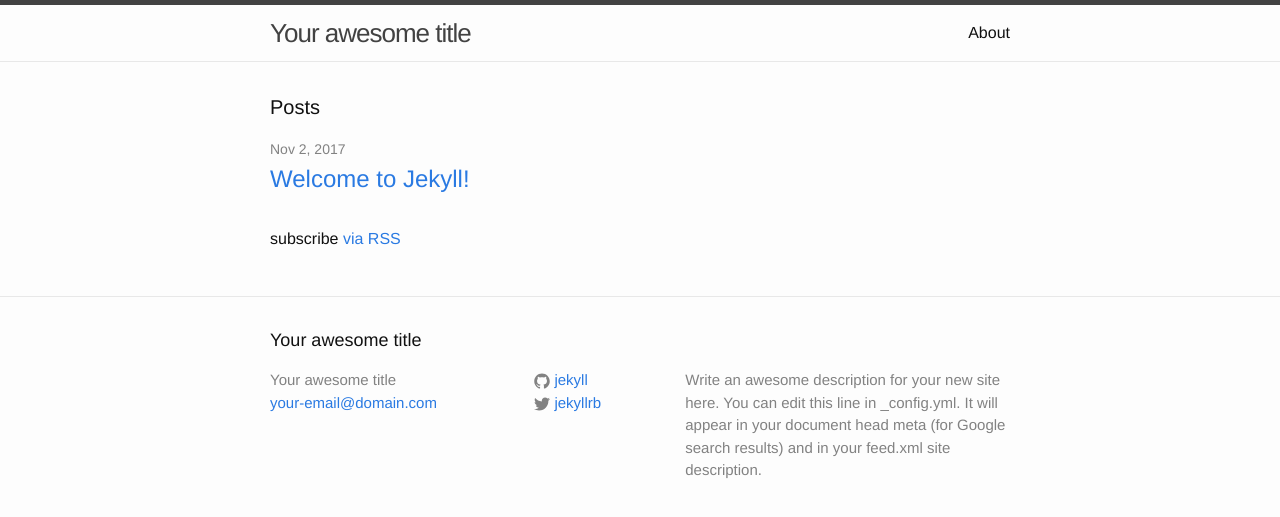
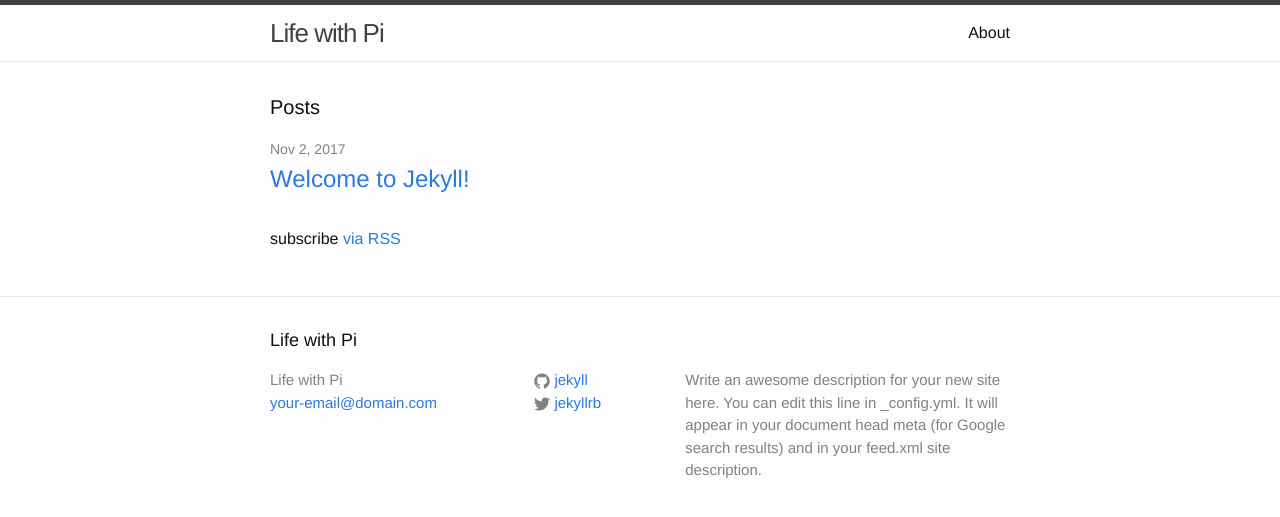
Before and after one commit to cayanian/cayanian.github.io, a Jekyll site: the page built from index.html, in a window 1280 px wide. Shown: the top 517 px of the page. Built offline with Jekyll 4.4.1, drawn with Linux system fonts in a browser that asks for light colours.

Commit message:
Changed title to Life with Pi

```diff
--- a/_config.yml
+++ b/_config.yml
@@ -6,7 +6,7 @@
 # 'jekyll serve'. If you change this file, please restart the server process.
 
 # Site settings
-title: Your awesome title
+title: Life with Pi
 email: your-email@domain.com
 description: > # this means to ignore newlines until "baseurl:"
   Write an awesome description for your new site here. You can edit this
```
